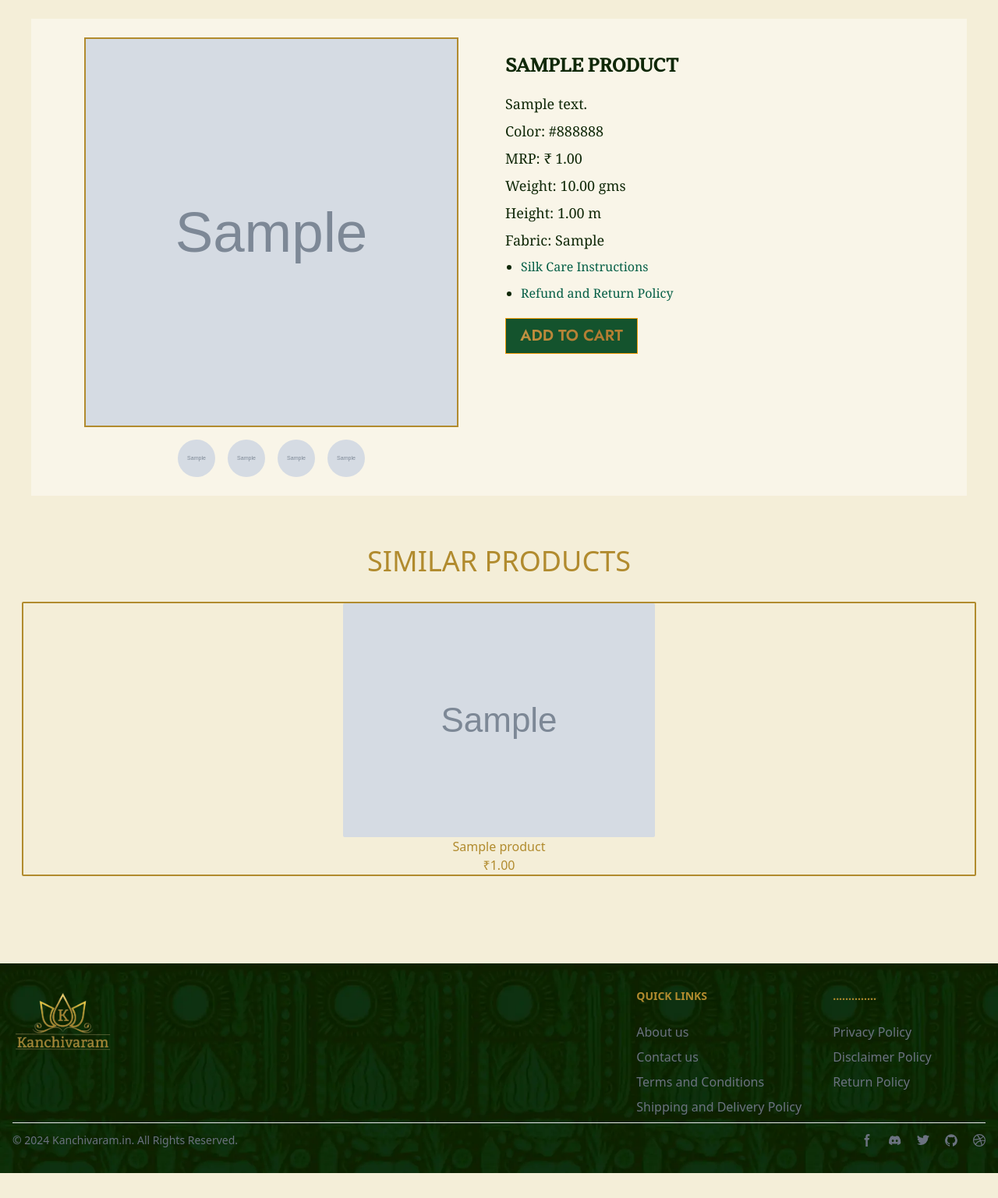
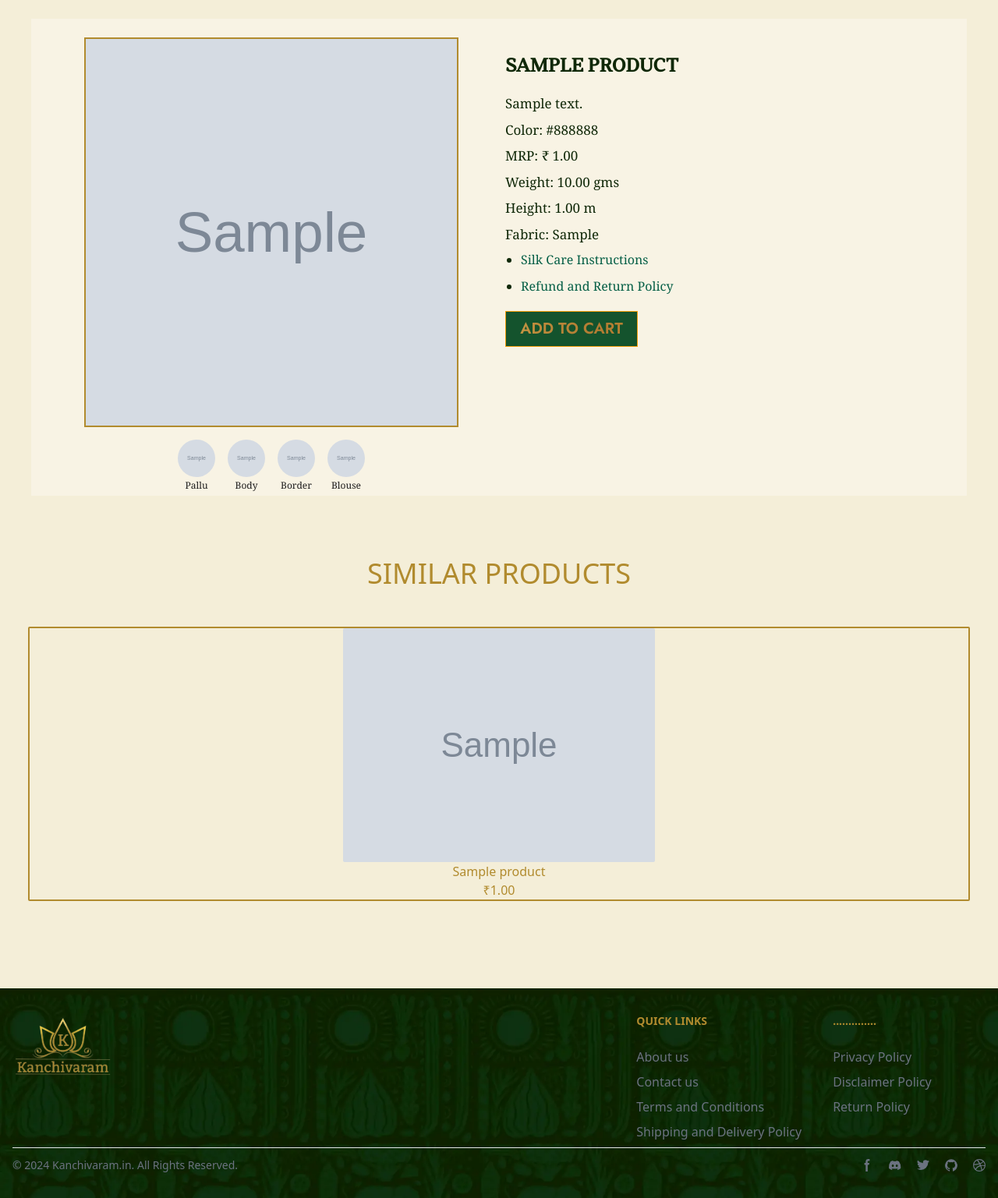
Before and after one commit to VarshaShaheen/Kanchivaram, a Django app: page /product/000/ in a window 1280 px wide. Shown: the whole page at 78% size. Before the commit the page ends 1505 px from the top, so only its background shows below. Run offline with Django 5.2, Linux system fonts and the light colour scheme; tables that the repository leaves empty hold one stand-in row (values such as "Sample post"); grey boxes marked "Sample" are stand-in pictures; style sheets or scripts are compiled from the project's sources; some libraries are stand-ins or nearby versions.

Commit message:
ui fixed

```diff
--- a/static/app/css/product.css
+++ b/static/app/css/product.css
@@ -56,6 +56,14 @@
     cursor: pointer;
 }
 
+.thumbnail-label {
+    display: block; /* Ensure the span takes up the full width under the thumbnail */
+    text-align: center; /* Center-align the text */
+    margin-top: 50px; /* Space between the thumbnail and the label */
+    font-size: 0.75rem; /* Smaller font size for the label */
+    color: #1e1d1d; /* Dark text color for better readability */
+}
+
 .product-details {
     width: 100%;
 
@@ -69,7 +77,7 @@
 
 .product-details p {
     margin-bottom: 8px;
-    font-size: 18px;
+    font-size: 17px;
 }
 
 .button-width{
@@ -93,6 +101,8 @@
 .custom-bullets a:hover {
     text-decoration: underline; /* Optional: Underline on hover */
 }
+
+
 
 @media (min-width: 1024px) {
     .main-image-container, .product-details {
@@ -122,7 +132,7 @@
 
     .product-details{
         h2{
-            margin-top: 2vh;
+            margin-top: 7vh;
         }
     }
 }
--- a/templates/app/product/product.html
+++ b/templates/app/product/product.html
@@ -4,8 +4,8 @@
     <link rel="stylesheet" href="{% static 'app/css/product.css' %}">
 {% endblock %}
 {% block content %}
-    <div class="mt-6">
-    <div class="product-container bg-white bg-opacity-40">
+    <div class="mt-6 mx-2">
+        <div class="product-container bg-white bg-opacity-30">
             <div class="main-image-container">
                 <div id="mainImage" class="main-image border-2 border-[#b18b2e]"
                      style="background-image: url('{{ product.image_pallu.url }}');"></div>
@@ -13,29 +13,38 @@
                     {% if product.image_pallu %}
                         <div class="thumbnail"
                              style="background-image: url('{{ product.image_pallu.url }}');"
-                         onclick="changeImage('{{ product.image_pallu.url }}')"></div>
+                             onclick="changeImage('{{ product.image_pallu.url }}')">
+                            <span class="thumbnail-label font-serif">Pallu</span>
+                        </div>
                     {% endif %}
                     {% if product.image_body %}
                         <div class="thumbnail"
                              style="background-image: url('{{ product.image_body.url }}');"
-                         onclick="changeImage('{{ product.image_body.url }}')"></div>
+                             onclick="changeImage('{{ product.image_body.url }}')">
+                            <span class="thumbnail-label font-serif">Body</span>
+                        </div>
                     {% endif %}
                     {% if product.image_border %}
                         <div class="thumbnail"
                              style="background-image: url('{{ product.image_border.url }}');"
-                         onclick="changeImage('{{ product.image_border.url }}')"></div>
+                             onclick="changeImage('{{ product.image_border.url }}')">
+                            <span class="thumbnail-label font-serif">Border</span>
+                        </div>
                     {% endif %}
                     {% if product.image_blouse %}
                         <div class="thumbnail"
                              style="background-image: url('{{ product.image_blouse.url }}');"
-                         onclick="changeImage('{{ product.image_blouse.url }}')"></div>
+                             onclick="changeImage('{{ product.image_blouse.url }}')">
+                            <span class="thumbnail-label font-serif">Blouse</span>
+                        </div>
                     {% endif %}
                 </div>
             </div>
 
+
             <div class="product-details">
                 <h2 class="skema-font uppercase mt-5">{{ product.name }}</h2>
-            <div class="font-serif">
+                <div class="font-serif text-small">
                     <p>{{ product.description }}</p>
                     <p>Color: {{ product.color }}</p>
                     <p>MRP: ₹ {{ product.mrp }}</p>
--- a/templates/app/product/similiar.html
+++ b/templates/app/product/similiar.html
@@ -1,6 +1,6 @@
 {% load static %}
 <div class="flex flex-col justify-center items-center  my-16 mx-4">
-    <h1 class="text-2xl lg:text-4xl uppercase">Similar Products</h1>
+    <h1 class="text-2xl lg:text-4xl uppercase my-4">Similar Products</h1>
     <div class="carousel-container">
         {% for item in similar_products %}
             <div class="carousel-slide mx-3 border-2 flex flex-col justify-center rounded-sm items-center border-[#b18b2e] ">
```
Lines whose indentation alone changed are shown as unchanged.
